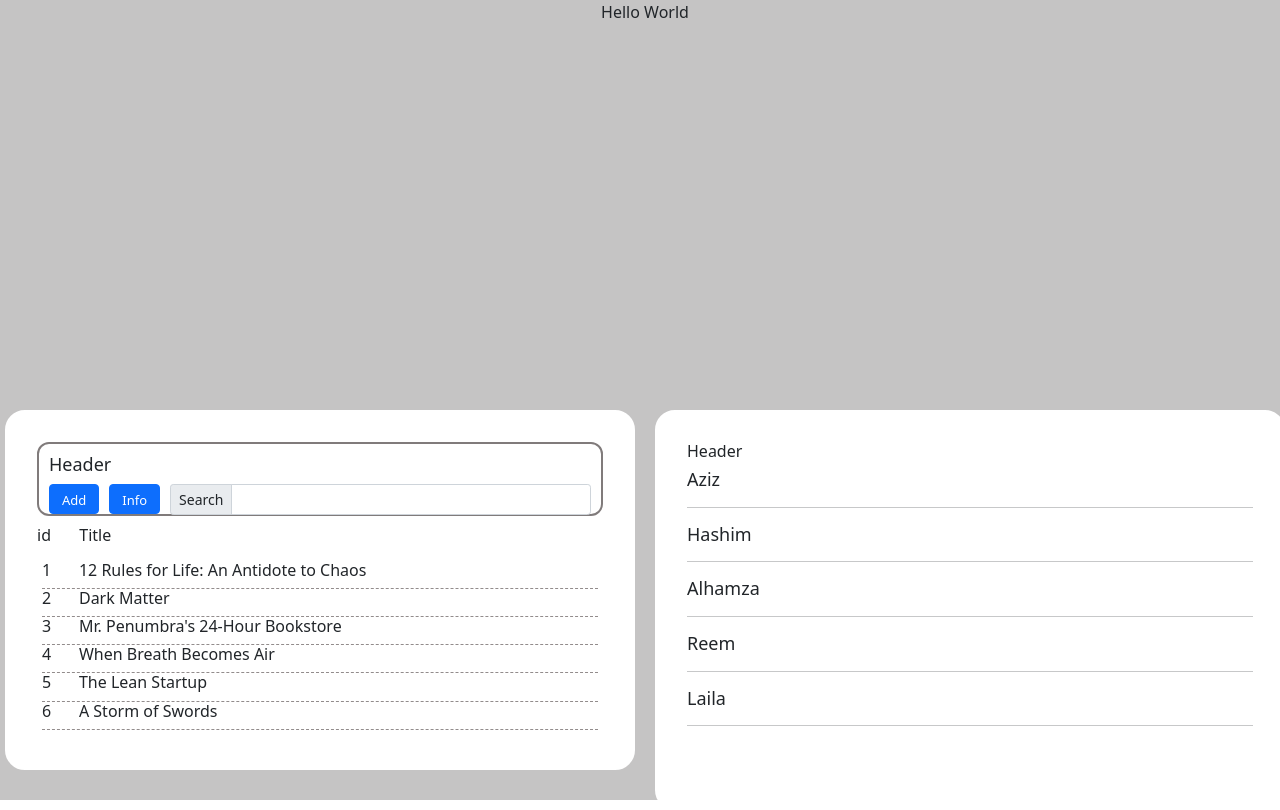
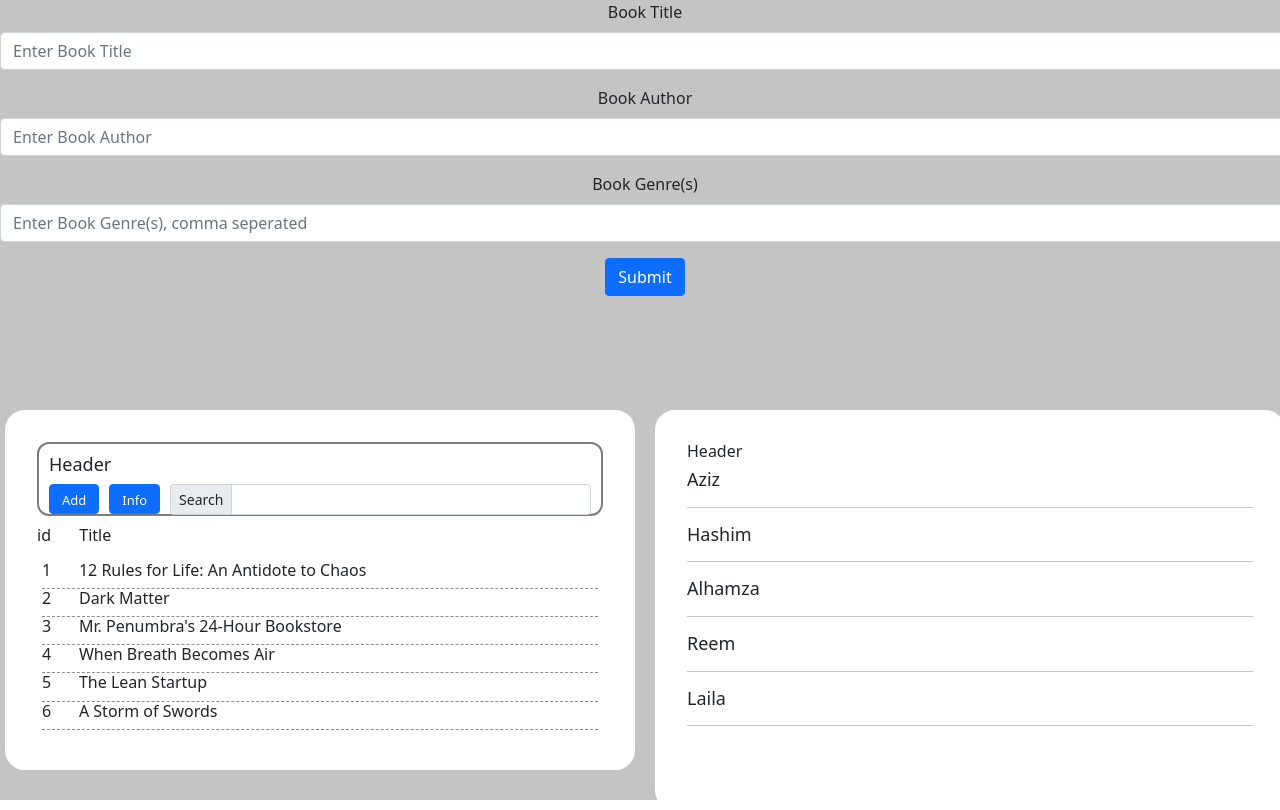
Before and after one commit to Engxli/mini-project, a React (Create React App) app: page / in a window 1280 px wide. Built offline with nearby package versions, Linux system fonts and the light colour scheme.

Commit message:
add feature to add new book

```diff
--- /dev/null
+++ b/src/Components/AddItem.js
@@ -0,0 +1,62 @@
+import React, { useState } from "react";
+import { Form, Button } from "react-bootstrap";
+import bookStore from "../Stores/bookStore";
+
+//Book
+const AddItem = () => {
+  const [itemData, setitemData] = useState({
+    title: "",
+    author: "",
+    genre: "",
+  });
+
+  const handleData = (event) => {
+    setitemData({ ...itemData, [event.target.name]: event.target.value });
+    console.log(itemData);
+  };
+
+  const handleSubmit = (event) => {
+    bookStore.addItem({ ...itemData });
+    event.preventDefault();
+  };
+
+  return (
+    <div>
+      <Form>
+        <Form.Group className="mb-3">
+          <Form.Label>Book Title</Form.Label>
+          <Form.Control
+            type="text"
+            placeholder="Enter Book Title"
+            name="title"
+            onChange={handleData}
+          />
+        </Form.Group>
+        <Form.Group className="mb-3">
+          <Form.Label>Book Author</Form.Label>
+          <Form.Control
+            type="text"
+            placeholder="Enter Book Author"
+            name="author"
+            onChange={handleData}
+          />
+        </Form.Group>
+        <Form.Group className="mb-3">
+          <Form.Label>Book Genre(s)</Form.Label>
+          <Form.Control
+            type="text"
+            placeholder="Enter Book Genre(s), comma seperated"
+            name="genres"
+            onChange={handleData}
+          />
+        </Form.Group>
+
+        <Button variant="primary" onClick={handleSubmit}>
+          Submit
+        </Button>
+      </Form>
+    </div>
+  );
+};
+
+export default AddItem;
--- a/src/Components/BooksList.js
+++ b/src/Components/BooksList.js
@@ -2,6 +2,7 @@ import { Button, InputGroup, FormControl } from "react-bootstrap";
 import React from "react";
 import bookStore from "../Stores/bookStore";
 import BookItem from "./BookItem";
+import { observer } from "mobx-react";
 
 const BooksList = () => {
   const books = bookStore.books.map((book) => (
@@ -33,4 +34,4 @@ const BooksList = () => {
   );
 };
 
-export default BooksList;
+export default observer(BooksList);
--- a/src/Components/Home.js
+++ b/src/Components/Home.js
@@ -3,11 +3,14 @@ import MembersList from "./MembersList";
 import BookList from "./BooksList";
 import "../Style/Home.css";
 import "../Style/List.css";
+import AddItem from "./AddItem";
 
 const Home = () => {
   return (
     <div className="home">
-      <div className="info">Hello World</div>
+      <div className="info">
+        <AddItem />
+      </div>
       <div className="memebers-list">
         <MembersList />
       </div>
--- a/src/Stores/bookStore.js
+++ b/src/Stores/bookStore.js
@@ -5,6 +5,18 @@ class BookStore {
   constructor() {
     makeAutoObservable(this);
   }
+
+  addItem(newBook) {
+    newBook.slug = newBook.title.toLowerCase().split(" ").join("-");
+    newBook.id = this.books[this.books.length - 1].id + 1;
+    newBook.borrowedBy = [];
+    newBook.available = true;
+    console.log(newBook);
+    console.log("newBook.genre", newBook.genre);
+    newBook.genre = newBook.genre.trim().split(/[ ,]+/);
+
+    this.books = [...this.books, newBook];
+  }
 }
 
 const books = new BookStore();
```
